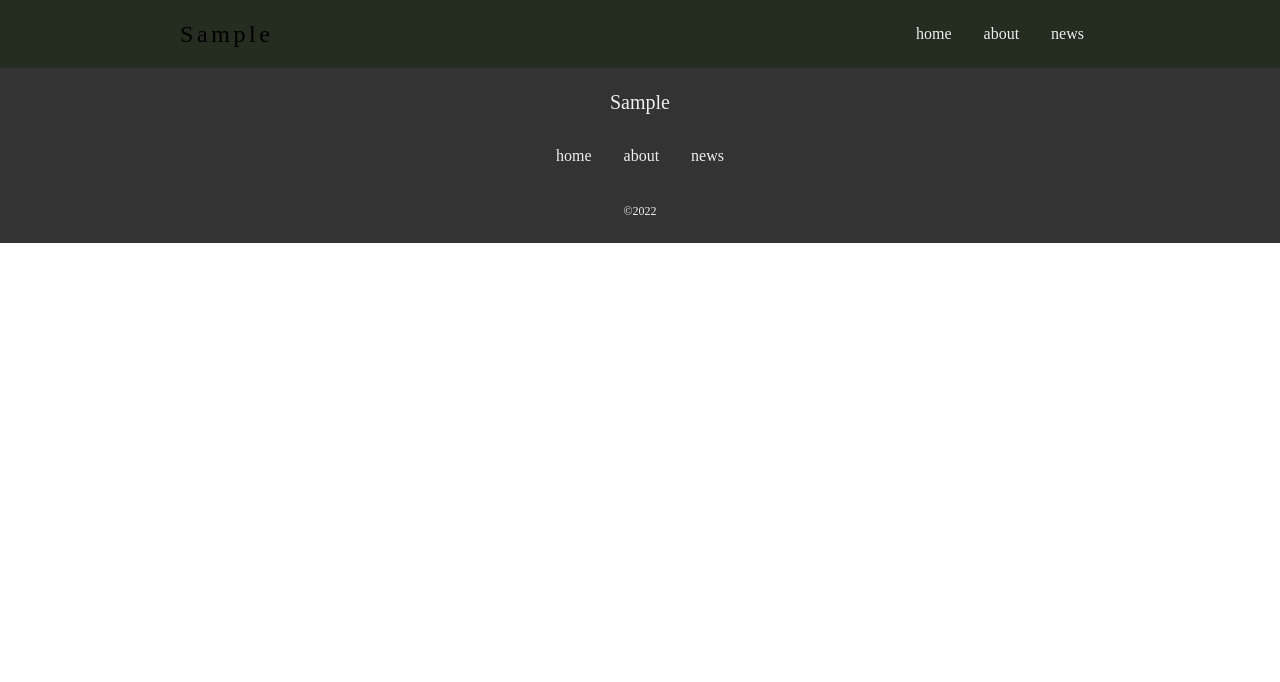
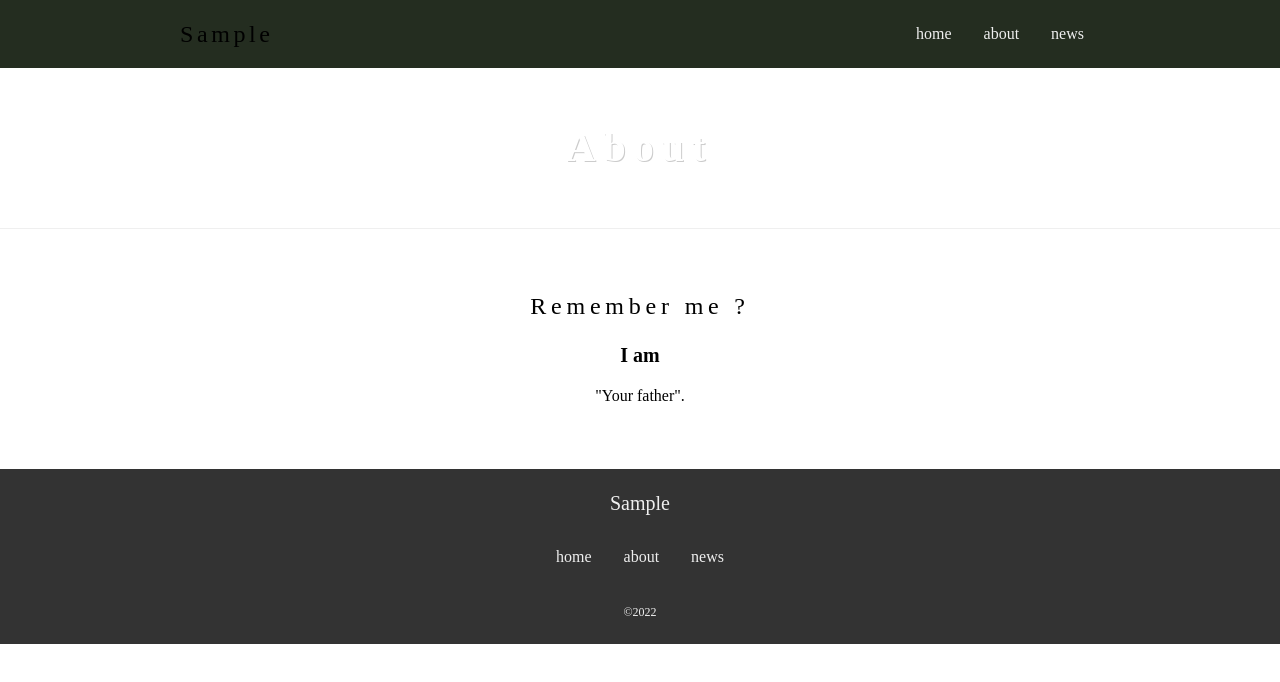
Before and after one commit to masayuki-abe/jamstack, a Nuxt app: page /about in a window 1280 px wide. Shown: the top 682 px of the page. Built offline with nearby package versions, Linux system fonts and the light colour scheme.

Commit message:
aboutページ実装完了

```diff
--- /dev/null
+++ b/components/templates/AboutPage.vue
@@ -0,0 +1,83 @@
+<template>
+  <main>
+    <section class="p-heroimage">
+      <h2>About</h2>
+    </section>
+
+    <section class="p-about__box01">
+      <div class="f-mixin__inner">
+        <h3 class="c-title__section">Remember me ?</h3>
+        <dl class="p-about__box01--dlist">
+          <dt class="c-title__term">I am</dt>
+          <dd class="c-text__read">"Your father".</dd>
+        </dl>
+      </div>
+    </section>
+  </main>
+</template>
+
+<style lang="scss" scoped>
+.f-mixin{
+  &__inner{
+    padding: 0 20px 45px;
+    @media screen and (min-width: 768px) {
+      width: 90%;
+      max-width: 960px;
+      margin: 0 auto;
+      padding: 0 0 64px;
+    }
+  }
+}
+.c-title{
+  &__section{
+    padding-bottom: .5em;
+    font-size: 2.4rem;
+    font-weight: 400;
+    text-align: center;
+    @media screen and (min-width: 768px) {
+      padding-bottom: 1em;
+      letter-spacing: .2em;
+    }
+  }
+  &__term{
+    padding-bottom: 1em;
+    font-size: 2rem;
+    font-weight: 600;
+    text-align: center;
+  }
+}
+.c-text{
+  &__read{
+    font-size: 1.6rem;
+  }
+}
+.p-heroimage{
+  width: 100%;
+  margin-bottom: 45px;
+  border-bottom: 1px #efefef solid;
+  @media screen and (min-width: 768px) {
+    margin-bottom: 64px;
+  }
+  h2{
+    padding: 1.5em 0;
+    color: #fff;
+    font-size: 2.4rem;
+    line-height: 1;
+    letter-spacing: .2em;
+    text-align: center;
+    text-shadow: 1px 1px #ccc;
+    @media screen and (min-width: 768px) {
+      font-size: 4rem;
+    }
+  }
+}
+.p-about{
+  &__box01{
+    &--dlist{
+      .c-text__read{
+        text-align: center;
+      }
+    }
+  }
+}
+</style>
--- /dev/null
+++ b/pages/about/index.vue
@@ -0,0 +1,9 @@
+<template>
+  <TemplatesAboutPage />
+</template>
+
+<script>
+export default {
+  name: 'AboutPage'
+}
+</script>
```
